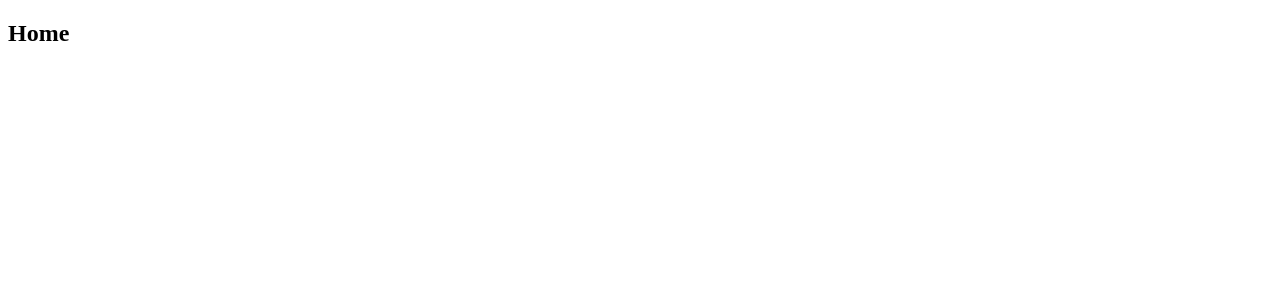
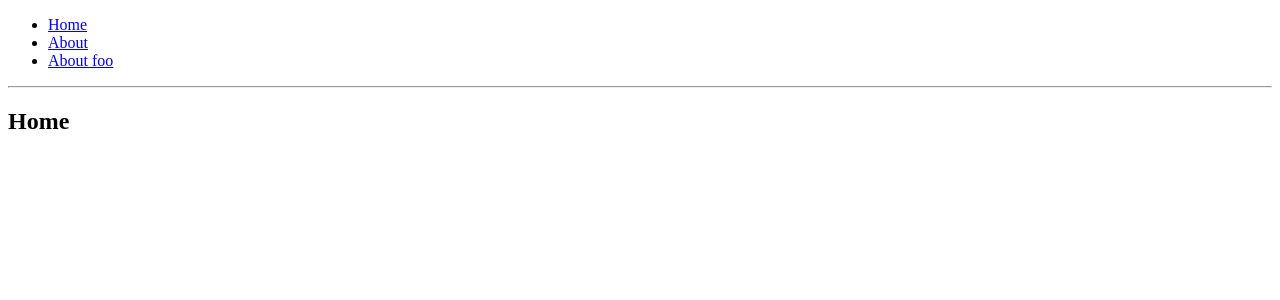
Before and after one commit to ygnoh/router-v4-tutorial, a React (Create React App) app: page / in a window 1280 px wide. Shown: the top 300 px of the page. Built offline with nearby package versions, Linux system fonts and the light colour scheme.

Commit message:
feat: create menu bar using Link component

```diff
--- /dev/null
+++ b/src/components/Menu.js
@@ -0,0 +1,17 @@
+import React from 'react';
+import { Link } from 'react-router-dom';
+
+const Menu = () => {
+    return (
+        <div>
+            <ul>
+                <li><Link to="/">Home</Link></li>
+                <li><Link to="/about">About</Link></li>
+                <li><Link to="/about/foo">About foo</Link></li>
+            </ul>
+            <hr/>
+        </div>
+    );
+};
+
+export default Menu
--- a/src/shared/App.js
+++ b/src/shared/App.js
@@ -1,11 +1,13 @@
 import React, { Component } from 'react';
 import { Route, Switch } from 'react-router-dom';
+import Menu from 'components/Menu';
 import { Home, About } from 'pages';
 
 class App extends Component {
     render() {
         return (
             <div>
+                <Menu/>
                 <Route exact path="/" component={Home}/>
                 <Switch>
                     <Route path="/about/:name" component={About}/>
```
